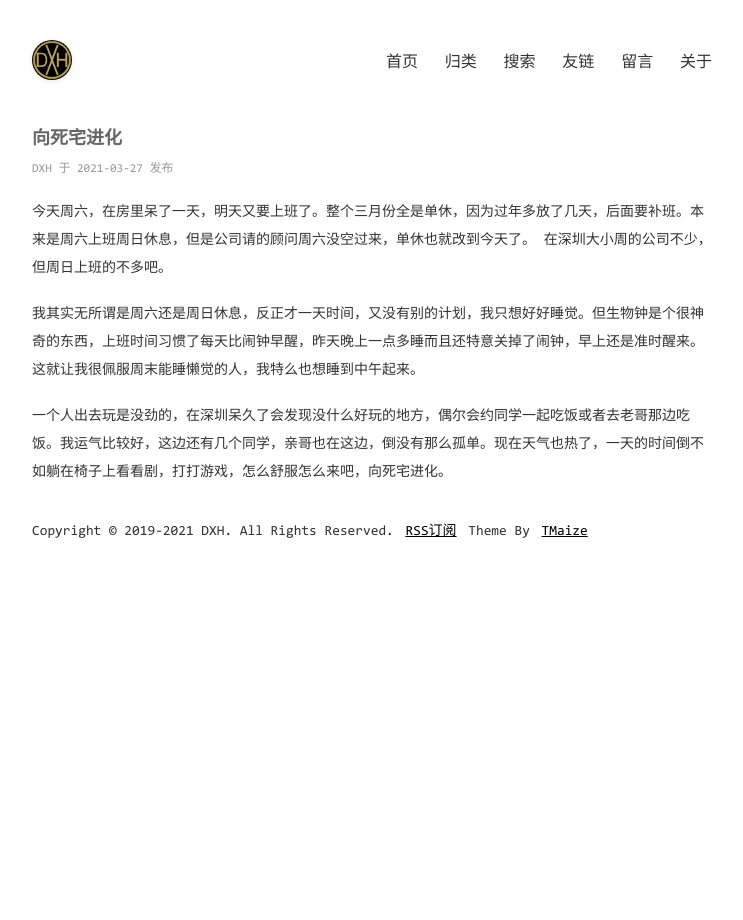
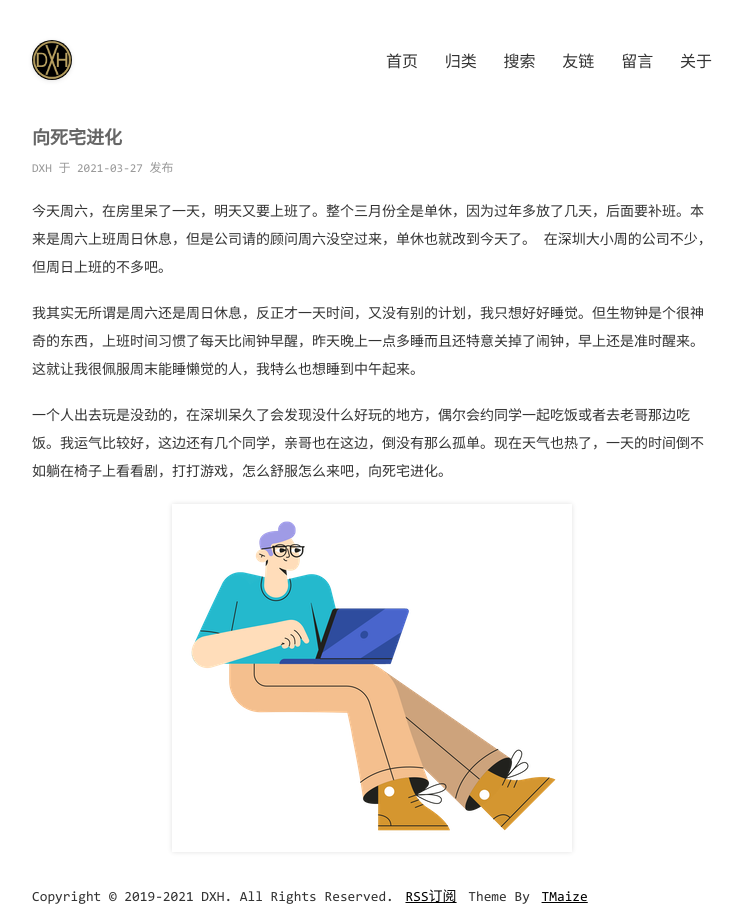
Before and after one commit to Devinteng/Devinteng.github.io, a Jekyll site: the page built from _posts/2021-3-27-向死宅进化.md, in a window 1280 px wide. Shown: the whole page, without its empty margins (268-1011 px from the left). Built offline with Jekyll 4.4.1, drawn with Linux system fonts in a browser that asks for light colours.

Commit message:
Update 2021-3-27-向死宅进化.md

```diff
--- a/_posts/2021-3-27-向死宅进化.md
+++ b/_posts/2021-3-27-向死宅进化.md
@@ -13,3 +13,5 @@ categories: [生活]
 
 
 一个人出去玩是没劲的，在深圳呆久了会发现没什么好玩的地方，偶尔会约同学一起吃饭或者去老哥那边吃饭。我运气比较好，这边还有几个同学，亲哥也在这边，倒没有那么孤单。现在天气也热了，一天的时间倒不如躺在椅子上看看剧，打打游戏，怎么舒服怎么来吧，向死宅进化。
+
+![sitting-on-chair](sitting-on-chair.png)
```
